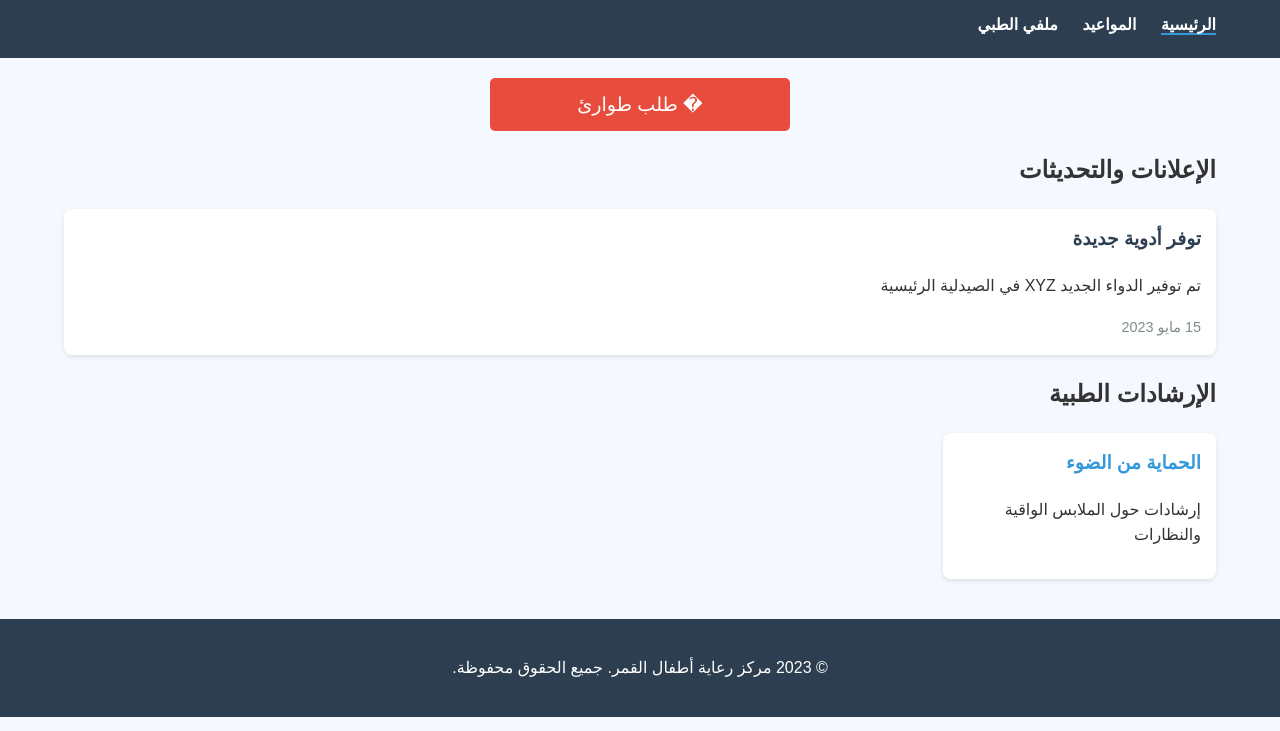
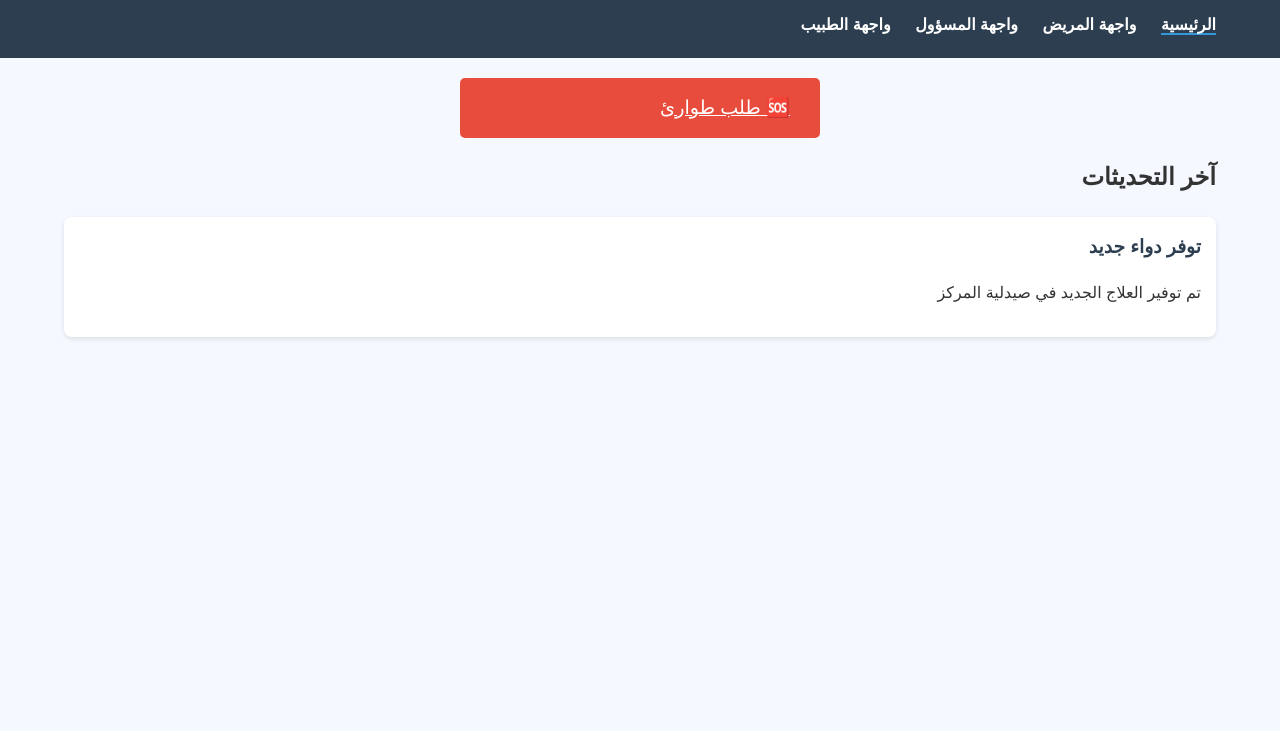
Before and after one commit to ran55920/myproject, a plain HTML site: page index.html in a window 1280 px wide. Shown: the part 69-800 px from the top of the page. Drawn offline with Linux system fonts and the light colour scheme; files that its build step writes are made by us from their sources; files whose address does not match are found by name.

Commit message:
Update index.html

```diff
--- a/index.html
+++ b/index.html
@@ -1,62 +1,39 @@
-
-
-   <!DOCTYPE html>
+<!DOCTYPE html>
 <html lang="ar" dir="rtl">
 <head>
     <meta charset="UTF-8">
-    <meta name="viewport" content="width=device-width, initial-scale=1.0">
-    <title>نظام إدارة مرضى أطفال القمر</title>
+    <title>مركز أطفال القمر</title>
     <link rel="stylesheet" href="css/style.css">
 </head>
-<body class="patient-portal">
+<body>
     <header>
         <div class="container">
             <h1>مركز رعاية أطفال القمر</h1>
             <nav>
                 <ul>
                     <li><a href="index.html" class="active">الرئيسية</a></li>
-                    <li><a href="patient/appointments.html">المواعيد</a></li>
-                    <li><a href="patient/medical-record.html">ملفي الطبي</a></li>
+                    <li><a href="patient/dashboard.html">واجهة المريض</a></li>
+                    <li><a href="admin/dashboard.html">واجهة المسؤول</a></li>
+                    <li><a href="doctor/dashboard.html">واجهة الطبيب</a></li>
                 </ul>
             </nav>
         </div>
     </header>
 
     <main class="container">
-        <section class="emergency-alert">
-            <button id="emergency-btn" class="emergency-btn">
-                � طلب طوارئ
-            </button>
+        <section class="emergency-section">
+            <a href="patient/emergency.html" class="emergency-btn">🆘 طلب طوارئ</a>
         </section>
 
         <section class="announcements">
-            <h2>الإعلانات والتحديثات</h2>
+            <h2>آخر التحديثات</h2>
             <div class="announcement-card">
-                <h3>توفر أدوية جديدة</h3>
-                <p>تم توفير الدواء الجديد XYZ في الصيدلية الرئيسية</p>
-                <span class="date">15 مايو 2023</span>
-            </div>
-            <!-- المزيد من الإعلانات -->
-        </section>
-
-        <section class="guidelines">
-            <h2>الإرشادات الطبية</h2>
-            <div class="guideline-categories">
-                <div class="category">
-                    <h3>الحماية من الضوء</h3>
-                    <p>إرشادات حول الملابس الواقية والنظارات</p>
-                </div>
-                <!-- المزيد من التصنيفات -->
+                <h3>توفر دواء جديد</h3>
+                <p>تم توفير العلاج الجديد في صيدلية المركز</p>
             </div>
         </section>
     </main>
 
-    <footer>
-        <div class="container">
-            <p>© 2023 مركز رعاية أطفال القمر. جميع الحقوق محفوظة.</p>
-        </div>
-    </footer>
-
     <script src="js/main.js"></script>
 </body>
 </html>
```
